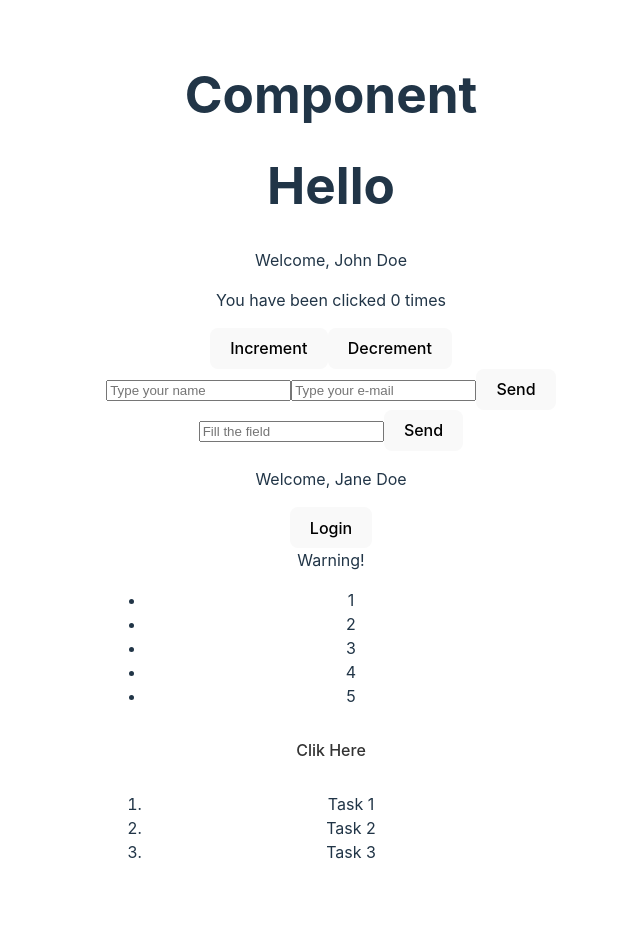
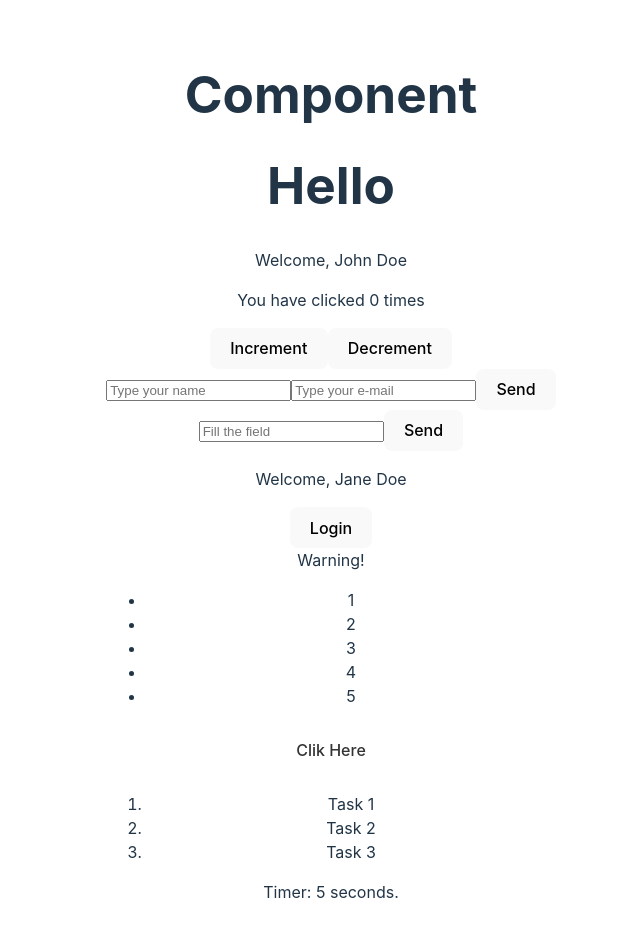
Before and after one commit to carolina-abe/react-studies, a React (Vite) app: page / in a window 1280 px wide. Shown: the whole page, without its empty margins (309-949 px from the left). Before the commit the page ends 912 px from the top, so only its background shows below. Built offline with nearby package versions, Linux system fonts and the light colour scheme.

Commit message:
Creates timer

```diff
--- a/src/App.jsx
+++ b/src/App.jsx
@@ -10,6 +10,7 @@ import { Warning } from './components/Warning'
 import { NumberList } from './components/NumberList'
 import { StyledButton } from './components/StyledButton'
 import { TaskList } from './components/TaskList'
+import { Timer } from './components/Timer'
 
 function App() {
   return (
@@ -26,6 +27,7 @@ function App() {
       <NumberList numbers={[1, 2, 3, 4, 5]} />
       <StyledButton />
       <TaskList tasks={[{id: 1, text: 'Task 1'}, {id: 2, text: 'Task 2'}, {id: 3, text: 'Task 3'}]} />
+      <Timer />
     </>
   )
 }
--- a/src/components/Counter/index.jsx
+++ b/src/components/Counter/index.jsx
@@ -1,13 +1,18 @@
-import { useState } from "react"
+import { useEffect, useState } from "react"
 
 export const Counter = () => {
   // variables dont re-render component
   // [consult, change]
   const [count, setCount] = useState(0)
 
+  // executes something, changes value everytime that re-render
+  useEffect(() => {
+    document.title = `You have clicked ${count} times`
+  })
+
   return <div>
     <p>
-      You have been clicked {count} times
+      You have clicked {count} times
     </p>
     <button onClick={() => setCount( count + 1 )}>Increment</button>
     <button onClick={() => setCount( count - 1 )}>Decrement</button>
--- /dev/null
+++ b/src/components/Timer/index.jsx
@@ -0,0 +1,18 @@
+import { useEffect, useState } from "react"
+
+export const Timer = () => {
+  const [seconds, setSeconds] = useState(0)
+
+  useEffect(() => {
+    const intervalId = setInterval(() => {
+      setSeconds(prev => prev + 1)
+    }, 1000)
+
+    // clear state
+    return () => clearInterval(intervalId)
+  }, [])
+
+  return (
+    <div>Timer: {seconds} seconds.</div>
+  )
+}
```
